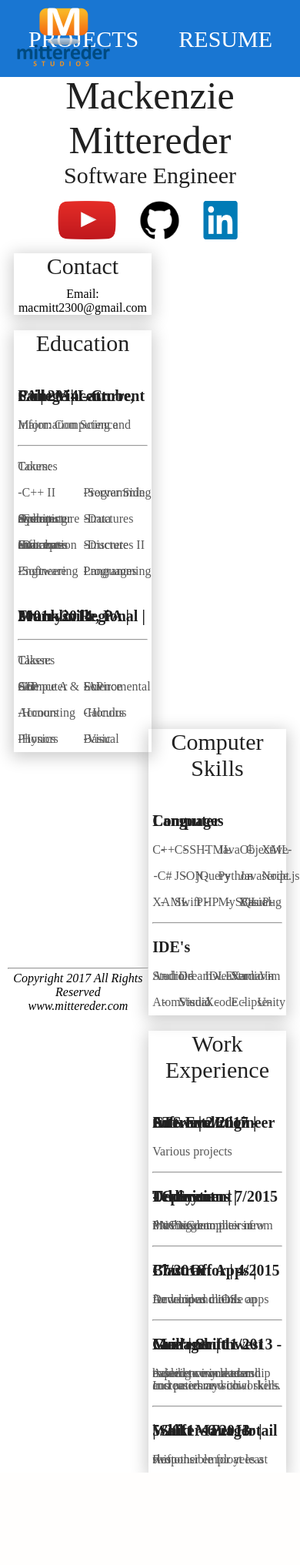
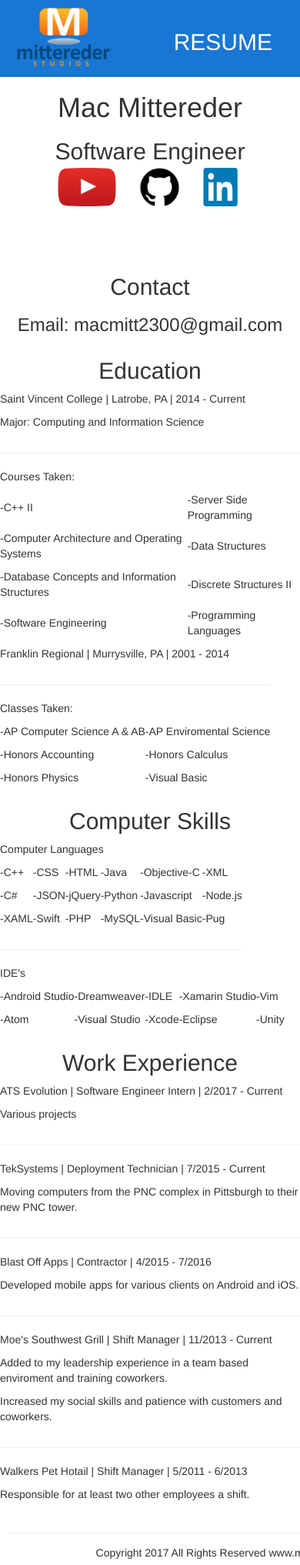
Before and after one commit to macmittereder/mittereder-website, a Node project: template views/index.pug in a window 390 px wide; the page is wider, and only the part inside the window is pictured. Shown: the top 2033 px of that part at 77% size. Before the commit the page ends 1913 px from the top of that part, so only its background shows below. Run offline with Node 20 templates, Linux system fonts and the light colour scheme; the template is opened without the code that fills it, so the values that code supplies are empty; some libraries are stand-ins or nearby versions.

Commit message:
Created skeleton for index page using bootstrap

```diff
--- a/public/css/index.css
+++ b/public/css/index.css
@@ -2,37 +2,16 @@
   margin: 0;
 }
 
-p.name {
-  color: #212121;
-  text-align: center;
-  margin-top: -5px;
-  font-size: 50px;
+.youtube{
+	width: 75px !important;
+  height: 50px;
 }
 
-p.title {
-  color: #212121;
-  margin-top: -50px;
-  text-align: center;
-  font-size: 30px;
+.socialImg{
+	width: 50px;
+  height: 50px;
 }
 
-.youtubelogo {
-	margin-top: -5px;
-	width: 75px;
-	height: 50px;
-}
-
-.githublogo {
-	margin-top: -5px;
-	width: 50px;
-	height: 50px;
-}
-
-.linkedinlogo {
-	margin-top: -5px;
-	width: 50px;
-	height: 50px;
-}
 
 ul.social {
 	position: relative;
@@ -64,161 +43,7 @@
 	display: none;
 }
 
-.content {
-  margin-top: -30px;
-}
 
-.leftcontent {
-  width: 46%;
-  padding-left: 10px;
-  margin-left: 2%;
-  float: left;
-  position: relative;
-}
-
-
-.contact {
-  margin-top: 20px;
-  box-shadow: 0 4px 20px 3px rgba(0,0,0,0.2);
-  transition: 0.3s;
-  text-align: center;
-}
-
-.contact p.email {
-  margin-top: -20px;
-}
-
-.education {
-  margin-top: 70px;
-  box-shadow: 0 4px 20px 3px rgba(0,0,0,0.2);
-  transition: 0.3s;
-}
-
-.education p.title {
-  text-align: center;
-  font-size: 30px;
-  color: #212121;
-}
-
-.education table {
-  margin-top: -25px;
-  width: 95%;
-  table-layout: fixed;
-  padding: 0;
-  border-spacing: 0;
-  border-collapse: collapse;
-  margin: 0 auto;
-}
-
-.education table, tr, td {
-  border: 2px;
-}
-
-.education tr {
-  line-height: 0;
-}
-
-.education p {
-  color: #575757;
-}
-
-p.schoolName {
-  font-size: 20px;
-  font-weight: bold;
-  color: #212121;
-}
-
-.education table.highschool {
-  margin-top: 20px;
-}
-
-.rightcontent {
-  width: 46%;
-  padding-right: 10px;
-  margin-right: 2%;
-  float: right;
-  position: relative;
-}
-
-.computerskills {
-  margin-top: 20px;
-  box-shadow: 0 4px 20px 3px rgba(0,0,0,0.2);
-  transition: 0.3s;
-}
-
-.computerskills table{
-  text-align: center;
-  width: 95%;
-  table-layout: fixed;
-  padding: 0;
-  border-spacing: 0;
-  border-collapse: collapse;
-  margin: 0 auto;
-}
-
-.computerskills table, tr, td {
-  border: 2px;
-}
-
-.computerskills tr {
-  line-height: 0;
-}
-
-.computerskills p {
-  color: #575757;
-}
-
-.computerskills p.title {
-  text-align: center;
-  font-size: 30px;
-  color: #212121;
-}
-
-.computerskills p.subtitle {
-  text-align: left;
-  font-size: 20px;
-  font-weight: bold;
-  color: #212121;
-}
-
-.workexperience {
-  margin-top: 70px;
-  box-shadow: 0 4px 20px 3px rgba(0,0,0,0.2);
-  transition: 0.3s;
-}
-
-.workexperience table {
-  width: 95%;
-  table-layout: fixed;
-  padding: 0;
-  border-spacing: 0;
-  border-collapse: collapse;
-  margin: 0 auto;
-}
-
-.workexperience table, tr, td {
-  border: 2px;
-}
-
-.workexperience tr {
-  line-height: 0;
-}
-
-.workexperience p {
-  color: #575757;
-}
-
-.workexperience td.title p {
-  font-size: 20px;
-  font-weight: bold;
-  color: #212121;
-}
-
-.workexperience p.title {
-  text-align: center;
-  font-size: 30px;
-  color: #212121;
-}
 
 footer {
 	position: relative;
@@ -227,6 +52,5 @@
 	width: 600px;
 	margin: auto;
 	padding: 10px;
-	margin-top: 880px;
 	bottom: 0px;
 }
--- a/public/css/layout.css
+++ b/public/css/layout.css
@@ -1,5 +1,4 @@
 body {
-	height: 100%;
 	margin:0;
 	background-color: #fff;
 }
--- a/views/index.pug
+++ b/views/index.pug
@@ -4,208 +4,217 @@
 	link(rel='stylesheet', type='text/css', href='/css/index.css')
 
 block content
-	p.name= "Mackenzie Mittereder"
-	p.title= "Software Engineer"
+	.row
+		.col-md-12.text-center
+			h1 Mac Mittereder
+			h2 Software Engineer
 
-	ul.social
-		li
-			a(href="https://www.youtube.com/channel/UCy0ozufXIKAtjRsTxD9VZNA")
-				img(src="/images/youtube.png", class="youtubelogo")
-		li
-			a(href="https://github.com/macmittereder")
-				img(src="/images/github.png", class="githublogo")
-		li
-			a(href="https://www.linkedin.com/in/mac-mittereder-7a248bb5/")
-				img(src="/images/linkedin.png", class="linkedinlogo")
+	br
 
-	.content
-		.leftcontent
-			.contact
-				p.title= "Contact"
-				p.email= "Email: macmitt2300@gmail.com"
+	.row
+		.col-md-12
+			ul.social
+				li
+					a(href="https://www.youtube.com/channel/UCy0ozufXIKAtjRsTxD9VZNA")
+						img.youtube(src="/images/youtube.png")
+				li
+					a(href="https://github.com/macmittereder")
+						img.socialImg(src="/images/github.png")
+				li
+					a(href="https://www.linkedin.com/in/mac-mittereder-7a248bb5/")
+						img.socialImg(src="/images/linkedin.png")
 
-			.education
-				p.title= "Education"
-				table.college
-					tr
-						td(colspan="2")
-							p.schoolName= "Saint Vincent College | Latrobe, PA | 2014 - Current"
-					tr
-						td(colspan="2")
-							p= "Major: Computing and Information Science"
-					tr
-						td(colspan="2")
-							hr
-					tr
-						td
-							p= "Courses Taken:"
-					tr
-						td
-							p= "-C++ II"
-						td
-							p= "-Server Side Programming"
-					tr
-						td
-							p= "-Computer Architecture and Operating Systems"
-						td
-							p= "-Data Structures"
-					tr
-						td
-							p= "-Database Concepts and Information Structures"
-						td
-							p= "-Discrete Structures II"
-					tr
-						td
-							p= "-Software Engineering"
-						td
-							p= "-Programming Languages"
-				table.highschool
-					tr
-						td(colspan="2")
-							p.schoolName= "Franklin Regional | Murrysville, PA | 2001 - 2014"
-					tr
-						td(colspan="2")
-							hr
-					tr
-						td
-							p= "Classes Taken:"
-					tr
-						td
-							p= "-AP Computer Science A & AB"
-						td
-							p= "-AP Enviromental Science"
-					tr
-						td
-							p= "-Honors Accounting"
-						td
-							p= "-Honors Calculus"
-					tr
-						td
-							p= "-Honors Physics"
-						td
-							p= "-Visual Basic"
+	.row
+		.col-md-6
+			.row
+				.col-md-12.text-center
+					h2 Contact
+					h3 Email: macmitt2300@gmail.com
+			.row
+				.col-md-12
+					h2.text-center Education
+					table.college
+						tr
+							td(colspan="2")
+								p.schoolName= "Saint Vincent College | Latrobe, PA | 2014 - Current"
+						tr
+							td(colspan="2")
+								p= "Major: Computing and Information Science"
+						tr
+							td(colspan="2")
+								hr
+						tr
+							td
+								p= "Courses Taken:"
+						tr
+							td
+								p= "-C++ II"
+							td
+								p= "-Server Side Programming"
+						tr
+							td
+								p= "-Computer Architecture and Operating Systems"
+							td
+								p= "-Data Structures"
+						tr
+							td
+								p= "-Database Concepts and Information Structures"
+							td
+								p= "-Discrete Structures II"
+						tr
+							td
+								p= "-Software Engineering"
+							td
+								p= "-Programming Languages"
+					table.highschool
+						tr
+							td(colspan="2")
+								p.schoolName= "Franklin Regional | Murrysville, PA | 2001 - 2014"
+						tr
+							td(colspan="2")
+								hr
+						tr
+							td
+								p= "Classes Taken:"
+						tr
+							td
+								p= "-AP Computer Science A & AB"
+							td
+								p= "-AP Enviromental Science"
+						tr
+							td
+								p= "-Honors Accounting"
+							td
+								p= "-Honors Calculus"
+						tr
+							td
+								p= "-Honors Physics"
+							td
+								p= "-Visual Basic"
 
-		.rightcontent
-			.computerskills
-				p.title= "Computer Skills"
-				table
-					tr
-						td(colspan="6")
-							p.subtitle= "Computer Languages"
-					tr
-						td
-							p= "-C++"
-						td
-							p= "-CSS"
-						td
-							p= "-HTML"
-						td
-							p= "-Java"
-						td
-							p= "-Objective-C"
-						td
-							p= "-XML"
-					tr
-						td
-							p= "-C#"
-						td
-							p= "-JSON"
-						td
-							p= "-jQuery"
-						td
-							p= "-Python"
-						td
-							p= "-Javascript"
-						td
-							p= "-Node.js"
-					tr
-						td
-							p= "-XAML"
-						td
-							p= "-Swift"
-						td
-							p= "-PHP"
-						td
-							p= "-MySQL"
-						td
-							p= "-Visual Basic"
-						td
-							p= "-Pug"
-					tr
-						td(colspan="6")
-							hr
-				table
-					tr
-						td(colspan="5")
-							p.subtitle= "IDE's"
-					tr
-						td
-							p= "-Android Studio"
-						td
-							p= "-Dreamweaver"
-						td
-							p= "-IDLE"
-						td
-							p= "-Xamarin Studio"
-						td
-							p= "-Vim"
-					tr
-						td
-							p= "-Atom"
-						td
-							p= "-Visual Studio"
-						td
-							p= "-Xcode"
-						td
-							p= "-Eclipse"
-						td
-							p= "-Unity"
+		.col-md-6
+			.row
+				.col-md-12
+					h2.text-center Computer Skills
+					table
+						tr
+							td(colspan="6")
+								p.subtitle= "Computer Languages"
+						tr
+							td
+								p= "-C++"
+							td
+								p= "-CSS"
+							td
+								p= "-HTML"
+							td
+								p= "-Java"
+							td
+								p= "-Objective-C"
+							td
+								p= "-XML"
+						tr
+							td
+								p= "-C#"
+							td
+								p= "-JSON"
+							td
+								p= "-jQuery"
+							td
+								p= "-Python"
+							td
+								p= "-Javascript"
+							td
+								p= "-Node.js"
+						tr
+							td
+								p= "-XAML"
+							td
+								p= "-Swift"
+							td
+								p= "-PHP"
+							td
+								p= "-MySQL"
+							td
+								p= "-Visual Basic"
+							td
+								p= "-Pug"
+						tr
+							td(colspan="6")
+								hr
+					table
+						tr
+							td(colspan="5")
+								p.subtitle= "IDE's"
+						tr
+							td
+								p= "-Android Studio"
+							td
+								p= "-Dreamweaver"
+							td
+								p= "-IDLE"
+							td
+								p= "-Xamarin Studio"
+							td
+								p= "-Vim"
+						tr
+							td
+								p= "-Atom"
+							td
+								p= "-Visual Studio"
+							td
+								p= "-Xcode"
+							td
+								p= "-Eclipse"
+							td
+								p= "-Unity"
 
-			.workexperience
-				p.title= "Work Experience"
-				table
-					tr
-						td.title
-							p= "ATS Evolution | Software Engineer Intern | 2/2017 - Current"
-					tr
-						td
-							p= "Various projects"
-					tr
-						td
-							hr
-					tr
-						td.title
-							p= "TekSystems | Deployment Technician | 7/2015 - Current"
-					tr
-						td
-							p= "Moving computers from the PNC complex in Pittsburgh to their new PNC tower."
-					tr
-						td
-							hr
-					tr
-						td.title
-							p= "Blast Off Apps | Contractor | 4/2015 - 7/2016"
-					tr
-						td
-							p= "Developed mobile apps for various clients on Android and iOS."
-					tr
-						td
-							hr
-					tr
-						td.title
-							p= "Moe's Southwest Grill | Shift Manager | 11/2013 - Current"
-					tr
-						td
-							p= "Added to my leadership experience in a team based enviroment and training coworkers."
-							p= "Increased my social skills and patience with customers and coworkers."
-					tr
-						td
-							hr
-					tr
-						td.title
-							p= "Walkers Pet Hotail | Shift Manager | 5/2011 - 6/2013"
-					tr
-						td
-							p= "Responsible for at least two other employees a shift."
+			.row
+				.col-md-12
+					h2.text-center Work Experience
+					table
+						tr
+							td.title
+								p= "ATS Evolution | Software Engineer Intern | 2/2017 - Current"
+						tr
+							td
+								p= "Various projects"
+						tr
+							td
+								hr
+						tr
+							td.title
+								p= "TekSystems | Deployment Technician | 7/2015 - Current"
+						tr
+							td
+								p= "Moving computers from the PNC complex in Pittsburgh to their new PNC tower."
+						tr
+							td
+								hr
+						tr
+							td.title
+								p= "Blast Off Apps | Contractor | 4/2015 - 7/2016"
+						tr
+							td
+								p= "Developed mobile apps for various clients on Android and iOS."
+						tr
+							td
+								hr
+						tr
+							td.title
+								p= "Moe's Southwest Grill | Shift Manager | 11/2013 - Current"
+						tr
+							td
+								p= "Added to my leadership experience in a team based enviroment and training coworkers."
+								p= "Increased my social skills and patience with customers and coworkers."
+						tr
+							td
+								hr
+						tr
+							td.title
+								p= "Walkers Pet Hotail | Shift Manager | 5/2011 - 6/2013"
+						tr
+							td
+								p= "Responsible for at least two other employees a shift."
 
 block append footer
--- a/views/layout.pug
+++ b/views/layout.pug
@@ -4,8 +4,11 @@
 	head
 		title= title
 		block css
-		link(rel='stylesheet', type='text/css', href='/css/layout.css')
+			link(rel='stylesheet', type='text/css', href='/css/layout.css')
+			link(rel='stylesheet', type='text/css', href='/css/bootstrap/bootstrap.min.css')
+
 	body
+		//- Navigation Bar
 		a(href="/")
 			img(src="/images/fixedlogo.png", class="logoimage")
 
@@ -18,8 +21,12 @@
 				a(href="/") HOME
 
 		block content
+
+
 	footer
 		block footer
-		script(src="https://ajax.googleapis.com/ajax/libs/jquery/3.1.1/jquery.min.js")
+			script(src="https://ajax.googleapis.com/ajax/libs/jquery/3.1.1/jquery.min.js")
+			script(src="/js/bootstrap/bootstrap.min.js")
+
 		hr
 		address= "Copyright 2017 All Rights Reserved www.mittereder.com"
```
